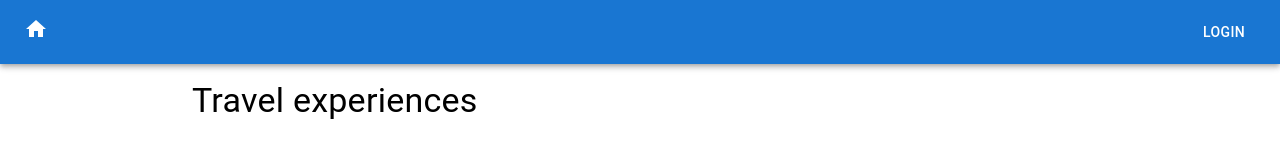
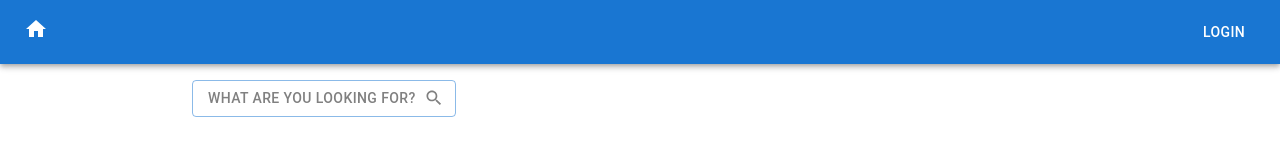
Before and after one commit to ssukovic/travel-app, a React (Create React App) app: page /#/ in a window 1280 px wide. Shown: the top 152 px of the page. Built offline with nearby package versions, Linux system fonts and the light colour scheme.

Commit message:
remove title

```diff
--- a/src/views/HomePage.js
+++ b/src/views/HomePage.js
@@ -47,7 +47,6 @@ export const HomePage = () => {
       <>
         {noResults ? (
           <Box className="homepage">
-            <Typography variant="h4">Travel experiences</Typography>
             <Box>
               <SearchModal noResultsReceived={handleNoResults} />
             </Box>
```
